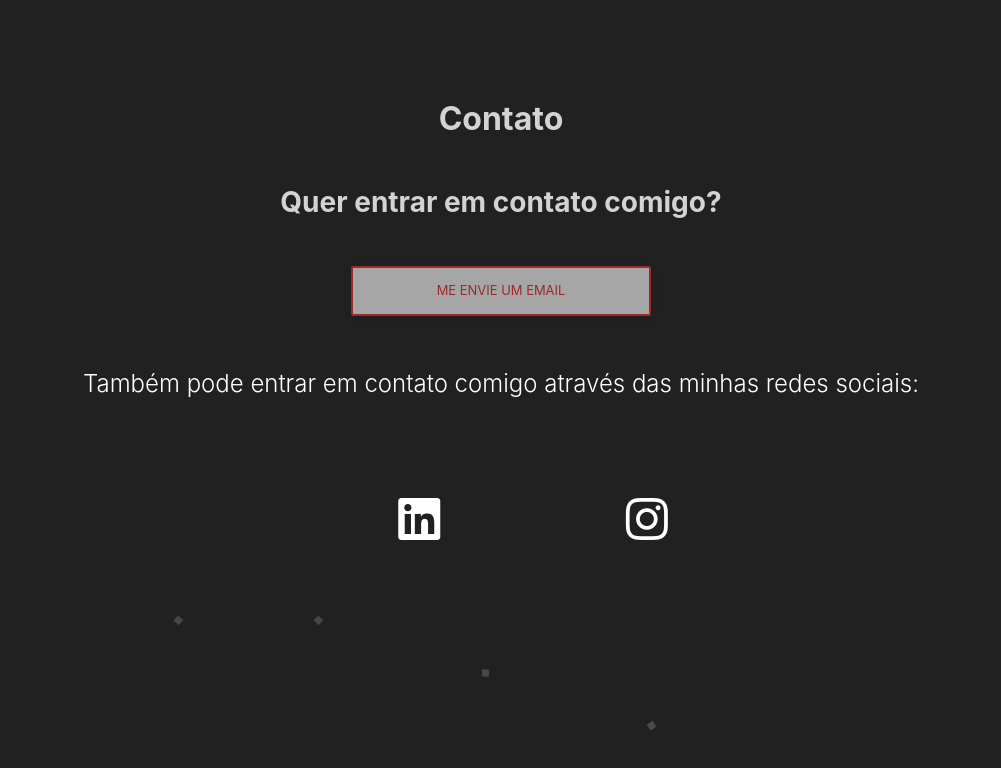
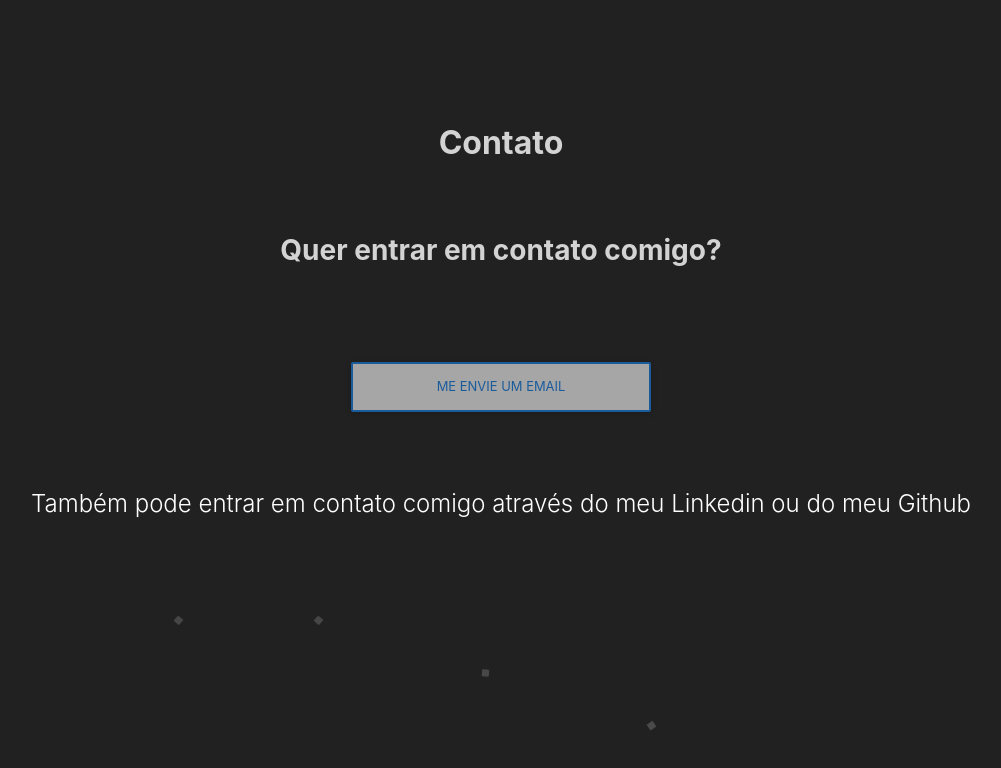
Before and after one commit to vhprestes/meu-portfolio, a React (Vite) app: page /contact in a window 1280 px wide. Shown: the top 768 px of the page, without its empty margins (107-1108 px from the left). Built offline with nearby package versions, Linux system fonts and the light colour scheme.

Commit message:
feat: update contact page

```diff
--- a/src/Pages/Contact.jsx
+++ b/src/Pages/Contact.jsx
@@ -11,37 +11,29 @@ function Contact() {
     <div>
     <div>
       <div className='contact'>
+      <br />
+
       <h1>Contato</h1>
+      <br />
+
+
       <h2>Quer entrar em contato comigo?</h2>
-      {/* <Textbox text={text} /> */}
+      <br />
+      <br />
+
       <a href="mailto:vhprestes@gmail.com">
-        <Button className="BtnAbout btn btn-light btn-outline-red" data-mdb-ripple-color="dark" text={text} />
+        <Button className="BtnAbout btn btn-light btn-outline-blue" data-mdb-ripple-color="dark" text={text} />
       </a>
+      <br />
       <br />
       <br />
 
       <h3>
-        Também pode entrar em contato comigo através das minhas redes sociais:
+        Também pode entrar em contato comigo através do meu Linkedin ou do meu Github
       </h3>
       <br />
       </div>
-<div className='linksContact' >
-      <a href="https://www.linkedin.com/in/vhprestes/" target="_blank">
-        <i
-          className="fab fa-linkedin fa-3x fa-inverse"
-          src="https://cdn.jsdelivr.net/npm/simple-icons@3.1.0/icons/linkedin.svg"
-          alt="Linkedin"
-        />
-      </a>
-        {'              '}
-      <a href="https://instagram.com/vhprestes" target="_blank">
-        <i
-          className="fab fa-instagram fa-3x fa-inverse"
-          src="https://cdn.jsdelivr.net/npm/simple-icons@3.0.1/icons/instagram.svg"
-          alt="Instagram"
-        />
-      </a>
-      </div>
+
     </div>
     </div>
   );
```
